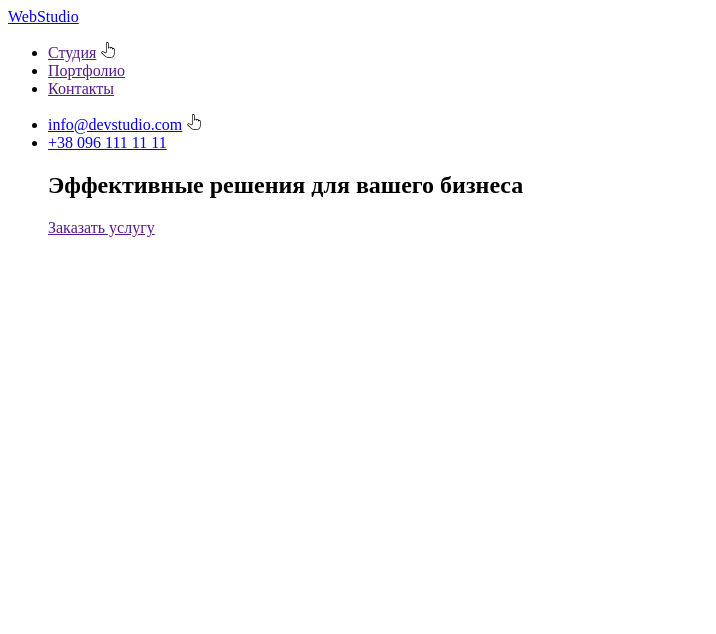
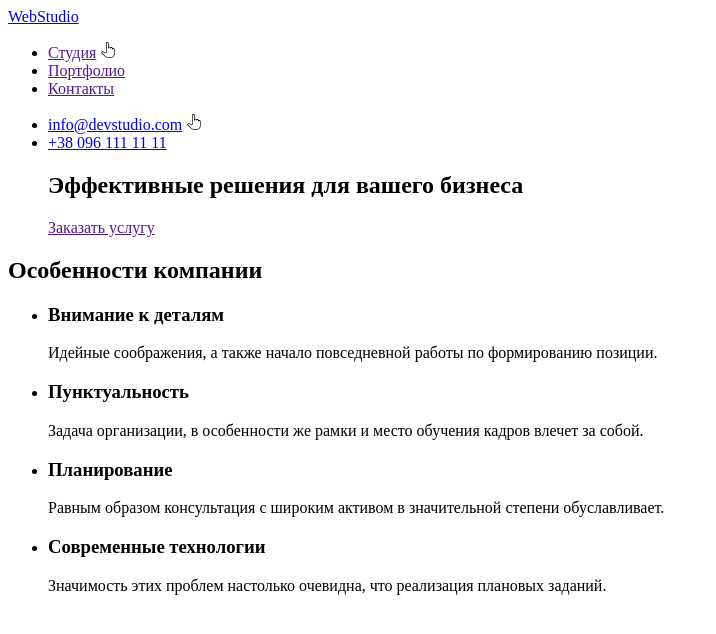
Before and after one commit to SerhiiDubovets/goit-markup-hw-01, a plain HTML site: page index.html in a window 1280 px wide. Shown: the whole page, without its empty margins (0-716 px from the left). Drawn offline with Linux system fonts and the light colour scheme.

Commit message:
Особенности компании

```diff
--- a/index.html
+++ b/index.html
@@ -36,5 +36,28 @@
             <a href="">Заказать услугу</a>
         </section>
     </dir>
+
+    <section>
+        <h2>Особенности компании</h2>
+        <ul>
+            <li>
+                <h3>Внимание к деталям</h3>
+                <p>Идейные соображения, а также начало повседневной работы по формированию позиции.</p>
+            </li>
+            <li>
+                <h3>Пунктуальность</h3>
+                <p>Задача организации, в особенности же рамки и место обучения кадров влечет за собой.</p>
+            </li>
+            <li>
+                <h3>Планирование</h3>
+                <p>Равным образом консультация с широким активом в значительной степени обуславливает.</p>
+            </li>
+            <li>
+                <h3>Современные технологии</h3>
+                <p>Значимость этих проблем настолько очевидна, что реализация плановых заданий.</p>
+            </li>
+
+        </ul>
+    </section>
   </body>
 </html>
```
